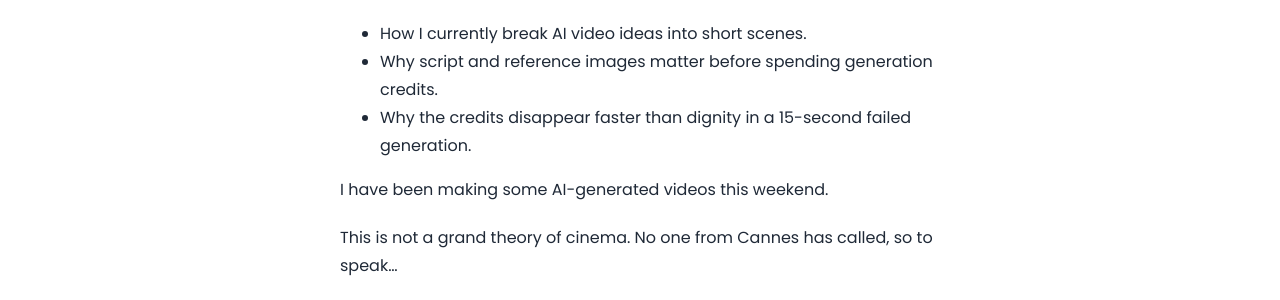
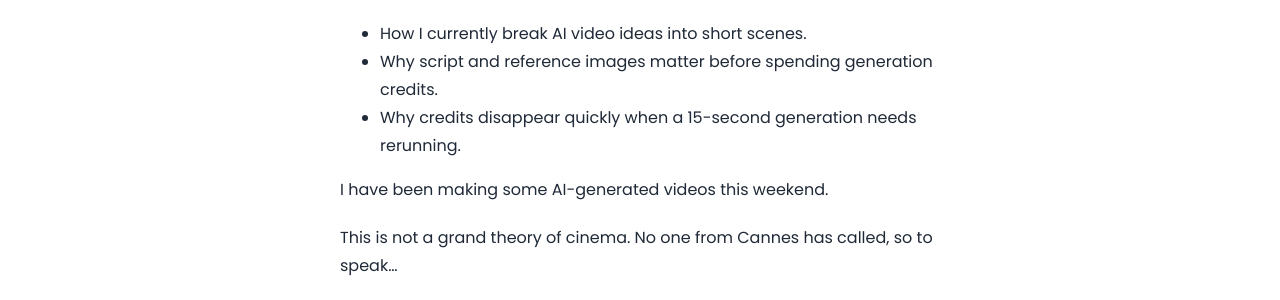
Before and after one commit to leafleaf90/VLblog, a Jekyll site: the page built from _posts/2026-04-26-ai-generated-video-workflow.md, in a window 1280 px wide and 900 px high, scrolled down 400 px. Shown: the part 154-454 px from the top of the window. Built offline with Jekyll 4.4.1, drawn with Linux system fonts in a browser that asks for light colours; some web fonts are replaced.

Commit message:
last fix ai video post

```diff
--- a/_posts/2026-04-26-ai-generated-video-workflow.md
+++ b/_posts/2026-04-26-ai-generated-video-workflow.md
@@ -17,7 +17,7 @@ featured_image_height: 528
 
 - How I currently break AI video ideas into short scenes.
 - Why script and reference images matter before spending generation credits.
-- Why the credits disappear faster than dignity in a 15-second failed generation.
+- Why credits disappear quickly when a 15-second generation needs rerunning.
 
 I have been making some AI-generated videos this weekend.
 
```
